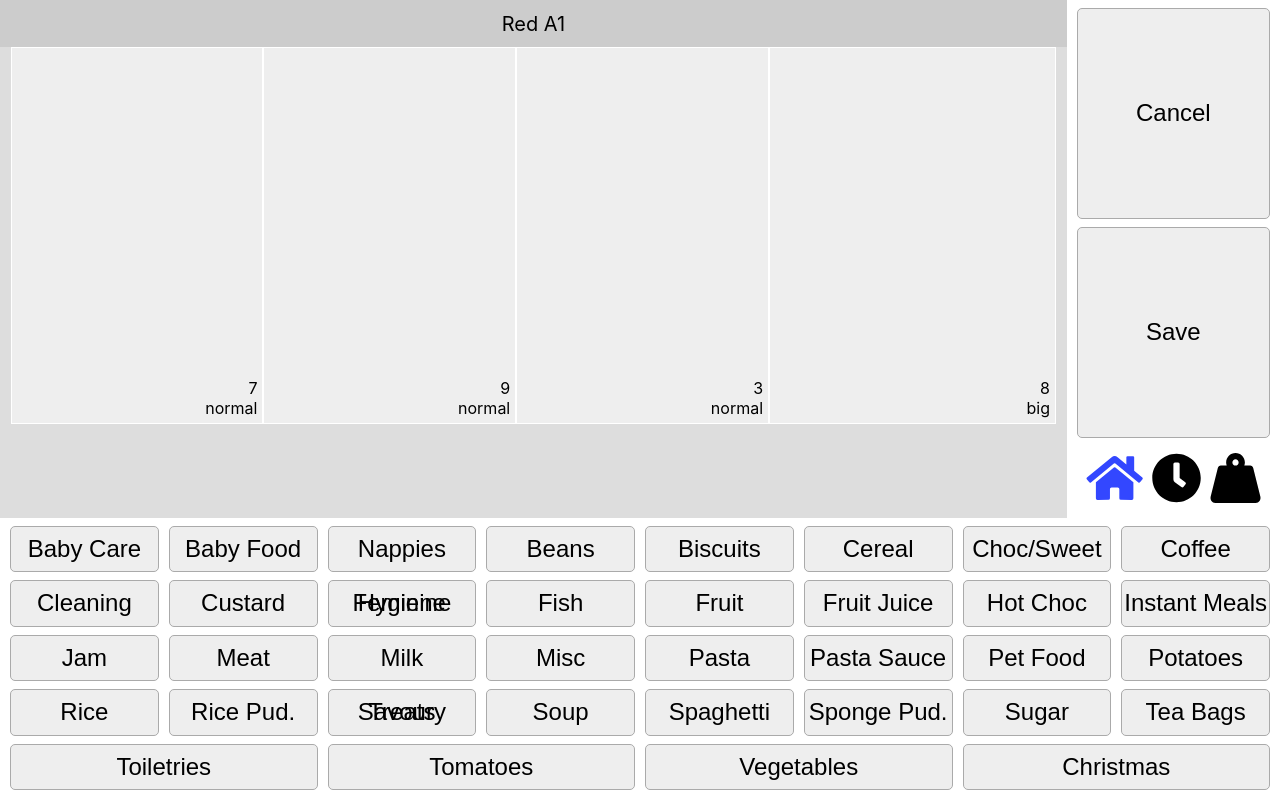
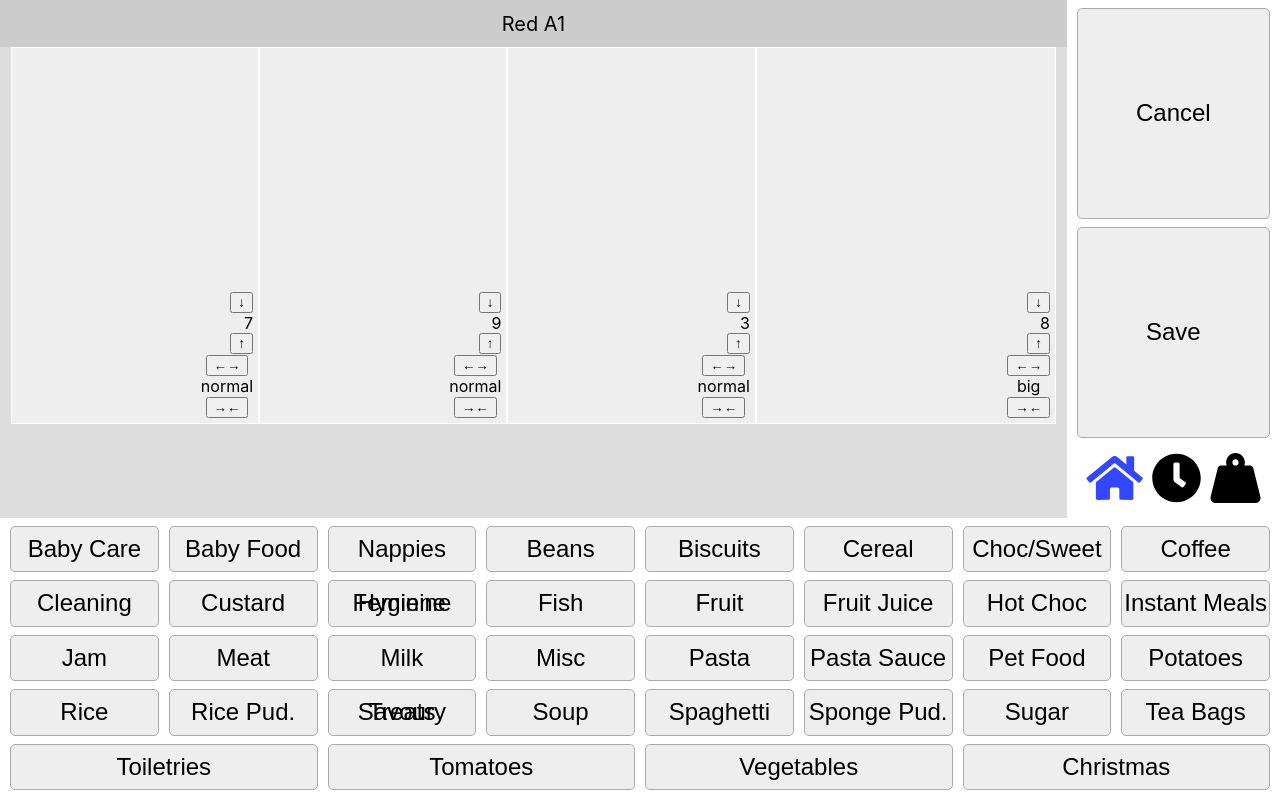
Before and after one commit to Kacper-Lubisz/TrayMaster, a React (Create React App) app: page / in a window 1280 px wide. Both pictures are taken after a click on the button "Edit Shelf". Built offline with nearby package versions, Linux system fonts and the light colour scheme.

Commit message:
Implemented basic shelf editing functionality
* added sweet animations

```diff
--- a/src/ViewPort.tsx
+++ b/src/ViewPort.tsx
@@ -33,7 +33,7 @@ interface LongPress {
  */
 interface ViewPortState {
     isMultipleSelect: boolean;
-    mouseDown?: boolean;
+    mouseDown?: boolean | null;
     longPress?: LongPress | null;
 }
 
@@ -47,6 +47,8 @@ const LONG_PRESS_TIMEOUT = 300;
  * // todo fixme ensure that the selection is always handled safely
  */
 export class ViewPort extends React.Component<ViewPortProps, ViewPortState> {
+
+    private traySpaces: Map<Column, TraySpace[]> = new Map();
 
     constructor(props: ViewPortProps) {
         super(props);
@@ -312,8 +314,38 @@ export class ViewPort extends React.Component<ViewPortProps, ViewPortState> {
             className="column"
             key={order}
         >
+            <div>
+                <button onClick={() => {
+                    if (column.size === "small") {
+                        column.size = "normal";
+                    } else if (column.size === "normal") {
+                        column.size = "big";
+                    }
+                    this.forceUpdate();
+                }}>{"←→"}</button>
+
                 <div id="columnSize">{column.size ?? "?"}</div>
+                <button onClick={() => {
+                    if (column.size === "big") {
+                        column.size = "normal";
+                    } else if (column.size === "normal") {
+                        column.size = "small";
+                    }
+                    this.forceUpdate();
+                }}>{"→←"}</button>
+            </div>
+
+            <button onClick={() => {
+                column.maxHeight = 1 + (column.maxHeight ?? 3);
+                this.traySpaces.delete(column);
+                this.forceUpdate();
+            }}>{"↑"}</button>
             <div id="columnHeight">{column.maxHeight ?? "?"}</div>
+            <button onClick={() => {
+                column.maxHeight = -1 + (column.maxHeight ?? 3);
+                this.traySpaces.delete(column);
+                this.forceUpdate();
+            }}>{"↓"}</button>
 
         </div> : <div
                    style={{
@@ -324,7 +356,8 @@ export class ViewPort extends React.Component<ViewPortProps, ViewPortState> {
                    }}
                    className="column"
                    key={order}
-               >{this.padWithTraySpaces(column).map(((tray, index) =>
+               >{
+            this.padWithTraySpaces(column).map(((tray, index) =>
                     <div
                         className={classNames("tray", {
                             "multipleSelect": this.state.isMultipleSelect,
@@ -343,32 +376,56 @@ export class ViewPort extends React.Component<ViewPortProps, ViewPortState> {
                             icon={this.props.selected.get(tray) ? tickSolid : tickLine}/>
 
                         {tray instanceof Tray && [
-                        <div className="trayCategory">{tray.category?.name ?? "Mixed"}</div>,
+                            <div className="trayCategory" key={1}>{tray.category?.name ?? "Mixed"}</div>,
 
-                        <div className="trayExpiry" style={{
+                            <div className="trayExpiry" key={2} style={{
                                 backgroundColor: tray.expiry?.color
                             }}>{tray.expiry?.label ?? "?"}</div>,
 
-                        <div className="trayWeight">{tray.weight ?? "?"}kg</div>,
+                            <div className="trayWeight" key={3}>{tray.weight ?? "?"}kg</div>,
 
-                        <div className="trayCustomField">{tray.customField ?? ""}</div>
+                            <div className="trayCustomField" key={4}>{tray.customField ?? ""}</div>
                         ]}
                         {!(tray instanceof Tray) && [
-                        index === column.trays.length && <p>Tray Space!!! {tray.index}</p>
+                            index === column.trays.length && <p key={1}>Tray Space!!! {tray.index}</p>
                         ]}
 
                     </div>
             ))}
-
                </div>;
     }
 
+    componentDidUpdate(prevProps: Readonly<ViewPortProps>, prevState: Readonly<ViewPortState>, snapshot?: any): void {
+        if (this.props.shelf !== prevProps.shelf) {
+            this.traySpaces.clear();
+            this.setState({
+                ...this.state,
+                mouseDown: null,
+                longPress: null
+            });
+        }
+    }
+
     padWithTraySpaces(column: Column): (Tray | TraySpace)[] {
-        return Array(column.maxHeight).fill(0).map((_, index) =>
-            index < column.trays.length ? column.trays[index]
-                                        : {column: column, index: index}
+
+        const existing = this.traySpaces.get(column);
+        if (existing) {
+            return (column.trays as (Tray | TraySpace)[]).concat(existing);
+        } else { // build tray spaces
+
+            const addSpaces = column.maxHeight ? column.maxHeight - column.trays.length
+                                               : 1;
+
+            const newSpaces = Array(addSpaces).fill(0).map((_, index) => {
+                    return {column: column, index: column.trays.length + index};
+                }
             );
+            this.traySpaces.set(column, newSpaces);
+
+            return (column.trays as (Tray | TraySpace)[]).concat(newSpaces);
 
         }
 
     }
+
+}
--- a/src/styles/_viewport.scss
+++ b/src/styles/_viewport.scss
@@ -24,6 +24,8 @@
     justify-content: flex-start;
     align-items: flex-end;
     padding: 5px;
+
+    transition: all 0.5s ease;
 
     // Styling
     border: 1px solid white;
```
Lines whose indentation alone changed are shown as unchanged.
